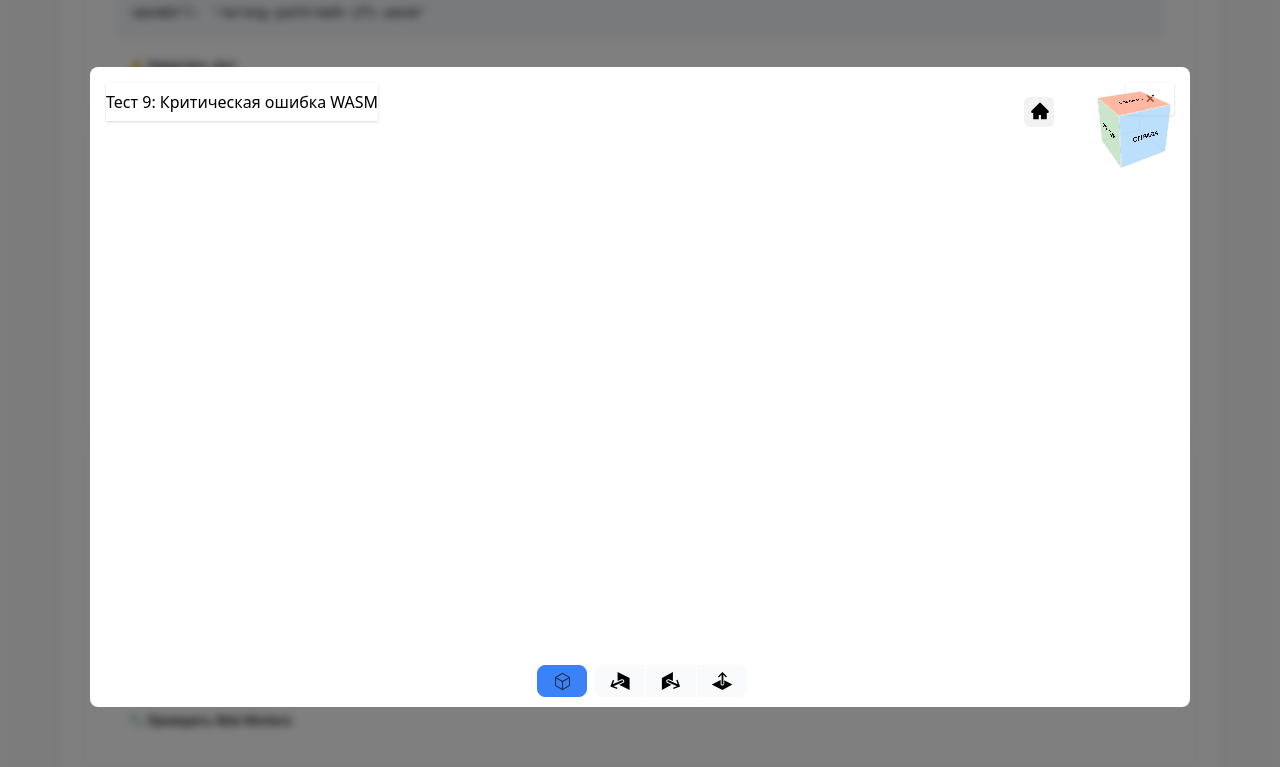
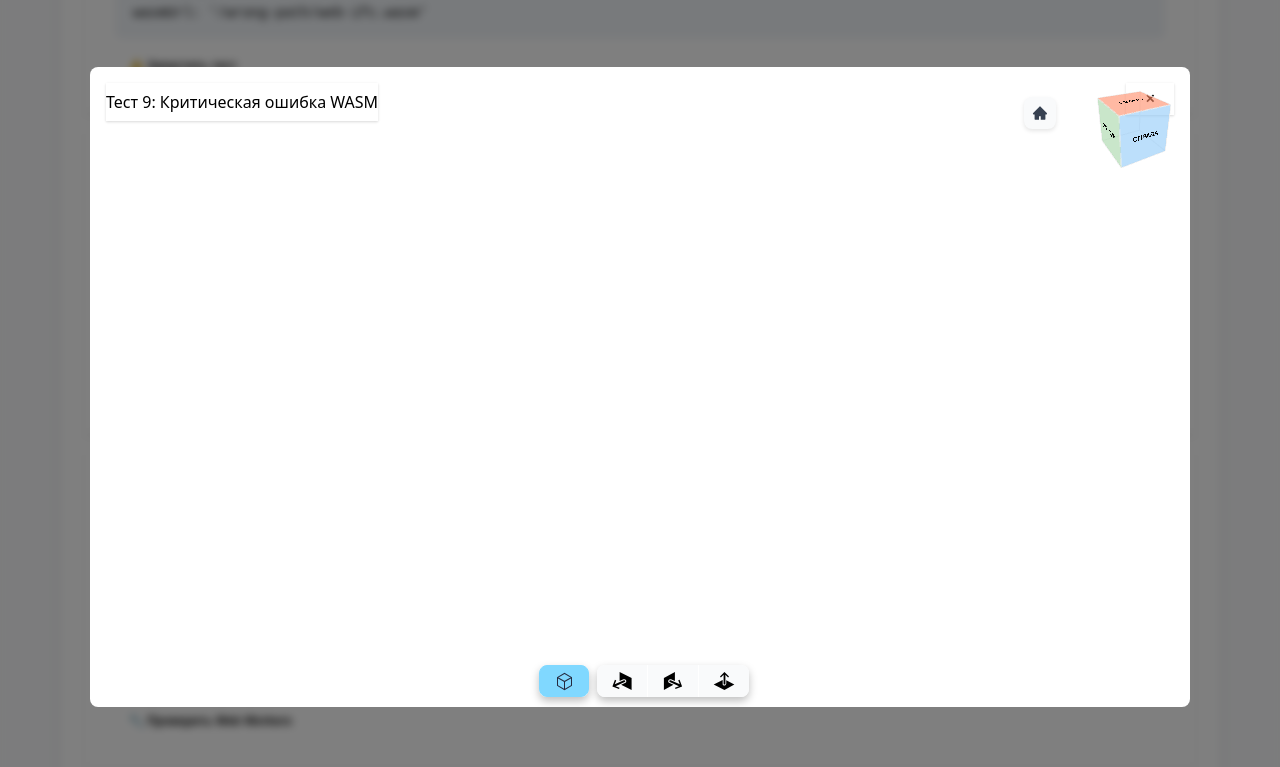
Before and after one commit to sequent-hub/ifc-viewer, a website built with Vite: page test.html in a window 1280 px wide. Both pictures are taken after a click on the button "💥 Запустить тест". Shown: the part 2926-3693 px from the top of the page. Built offline with nearby package versions, Linux system fonts and the light colour scheme; no server answers; what web-ifc would draw is missing.

Commit message:
настрока стилей кнопок

```diff
--- a/src/IfcViewer.js
+++ b/src/IfcViewer.js
@@ -13,18 +13,8 @@
 import { Viewer } from "./viewer/Viewer.js";
 import { IfcService } from "./ifc/IfcService.js";
 import { IfcTreeView } from "./ifc/IfcTreeView.js";
+import './style.css';
 
-// Загружаем стили при импорте IfcViewer
-if (typeof window !== 'undefined' && !document.querySelector('style[data-ifc-viewer]')) {
-  import('./style.css').then(() => {
-    // Добавляем маркер, что стили загружены
-    const style = document.createElement('style');
-    style.setAttribute('data-ifc-viewer', 'loaded');
-    document.head.appendChild(style);
-  }).catch(error => {
-    console.warn('IfcViewer: не удалось загрузить стили:', error.message);
-  });
-}
 
 export class IfcViewer {
   /**
@@ -315,7 +305,7 @@ export class IfcViewer {
             <div class="join">
               <button class="btn btn-sm join-item" id="ifcClipX" style="margin-right:2px"><svg xmlns="http://www.w3.org/2000/svg" width="24" height="24" class="MuiSvgIcon-root MuiSvgIcon-fontSizeLarge" focusable="false" viewBox="0 0 24 24" aria-hidden="true"><path d="M9.6 3v9.07l3.87-1.72a2 2 0 01.81-.17 2.08 2.08 0 011.77 3.09 1.09 1.09 0 01-.56.56l-4.36 1.94L21.6 21V9z"></path><path d="M4.74 15.33l9.14-4.07a1 1 0 011.32.51 1 1 0 01-.51 1.32l-9.14 4.07 4 1.52L9 20l-6.6-2.53 2.53-6.6 1.32.51z"></path></svg></button>
               <button class="btn btn-sm join-item" id="ifcClipZ" style="margin-right:2px"><svg xmlns="http://www.w3.org/2000/svg" width="24" height="24" class="MuiSvgIcon-root MuiSvgIcon-fontSizeLarge" focusable="false" viewBox="0 0 24 24" aria-hidden="true"><path d="M8 13.82a1.09 1.09 0 01-.56-.56 2.08 2.08 0 011.78-3.09 2 2 0 01.81.17l3.87 1.72V3l-11 6v12l9.54-5.2z"></path><path d="M17.24 11.37l1.32-.51 2.53 6.6L14.5 20l-.5-1.32 4-1.52-9.18-4.07a1 1 0 01-.51-1.32 1 1 0 011.32-.51l9.14 4.07z"></path></svg></button>
-              <button class="btn btn-sm join-item" id="ifcClipY" style="margin-right:2px"><svg xmlns="http://www.w3.org/2000/svg" width="24" height="24" class="MuiSvgIcon-root MuiSvgIcon-fontSizeLarge" focusable="false" viewBox="0 0 24 24" aria-hidden="true"><path d="M14.25 11.18v3.52A1.87 1.87 0 0111 15.88a1 1 0 01-.32-.72V11.1l-9 4.5L12.45 21l9.9-5.4z"></path><path d="M8.85 8.4L8 7.5 12.45 3 17 7.5l-.9.9-2.7-2.7v9a.9.9 0 01-.9.9.9.9 0 01-.9-.9v-9z"></path></svg></button>
+              <button class="btn btn-sm join-item" id="ifcClipY" style="margin-right:0px"><svg xmlns="http://www.w3.org/2000/svg" width="24" height="24" class="MuiSvgIcon-root MuiSvgIcon-fontSizeLarge" focusable="false" viewBox="0 0 24 24" aria-hidden="true"><path d="M14.25 11.18v3.52A1.87 1.87 0 0111 15.88a1 1 0 01-.32-.72V11.1l-9 4.5L12.45 21l9.9-5.4z"></path><path d="M8.85 8.4L8 7.5 12.45 3 17 7.5l-.9.9-2.7-2.7v9a.9.9 0 01-.9.9.9.9 0 01-.9-.9v-9z"></path></svg></button>
             </div>
 
           </div>
--- a/src/styles-local.css
+++ b/src/styles-local.css
@@ -16,8 +16,8 @@
 
 /* === CSS VARIABLES (THEME COLORS) === */
 .ifc-viewer-container {
-  --color-primary: #3b82f6;
-  --color-primary-hover: #2563eb;
+  --color-primary: #80D8FF;
+  --color-primary-hover: #80D8FF;
   --color-secondary: #64748b;
   --color-secondary-hover: #475569;
   --color-neutral: #374151;
@@ -412,3 +412,63 @@
 .text-orange-600 { color: #ea580c; }
 .text-gray-600 { color: #4b5563; }
 .text-gray-500 { color: #6b7280; }
+
+/* === TOOLBAR BUTTONS SHADOWS === */
+#ifcToolbar .join {
+  box-shadow: 0 4px 8px rgba(0, 0, 0, 0.25) !important;
+  transition: box-shadow 0.2s ease !important;
+
+}
+
+/* #ifcToolbar .btn:hover {
+  box-shadow: 0 6px 12px rgba(0, 0, 0, 0.3) !important;
+}
+
+#ifcToolbar .btn:active {
+  box-shadow: 0 2px 4px rgba(0, 0, 0, 0.2) !important;
+} */
+
+/* === HOME BUTTON === */
+.nav-cube-home-btn {
+  /* Позиционирование */
+  position: absolute;
+  z-index: 40;
+
+  /* Стили как у .btn .btn-sm */
+  display: inline-flex;
+  align-items: center;
+  justify-content: center;
+  border-radius: var(--border-radius);
+  height: 2rem;
+  min-height: 2rem;
+  width: 2rem;
+  padding: 0;
+  font-size: 0.75rem;
+  font-weight: 600;
+  text-decoration: none;
+  border: 1px solid transparent;
+  cursor: pointer;
+  user-select: none;
+  transition-property: color, background-color, border-color, box-shadow;
+  transition-timing-function: cubic-bezier(0.4, 0, 0.2, 1);
+  transition-duration: 200ms;
+  background-color: var(--color-base-200);
+  color: var(--color-neutral);
+  box-shadow: 0 2px 4px rgba(0, 0, 0, 0.1);
+}
+
+.nav-cube-home-btn:hover {
+  background-color: var(--color-base-300);
+  box-shadow: 0 4px 8px rgba(0, 0, 0, 0.15);
+}
+
+.nav-cube-home-btn:active {
+  background-color: var(--color-base-300);
+  box-shadow: 0 1px 2px rgba(0, 0, 0, 0.1);
+}
+
+.nav-cube-home-btn svg {
+  fill: currentColor;
+  width: 16px;
+  height: 16px;
+}
--- a/src/viewer/NavCube.js
+++ b/src/viewer/NavCube.js
@@ -90,21 +90,12 @@ export class NavCube {
     this.homeBtn = document.createElement('button');
     this.homeBtn.type = 'button';
     this.homeBtn.title = 'Home';
+    this.homeBtn.className = 'nav-cube-home-btn';
     this.homeBtn.innerHTML = `
-      <svg fill="#000000" width="20px" height="20px" viewBox="0 0 1024 1024" xmlns="http://www.w3.org/2000/svg" class="icon">
+      <svg viewBox="0 0 1024 1024" xmlns="http://www.w3.org/2000/svg" class="icon">
         <path d="M946.5 505L534.6 93.4a31.93 31.93 0 0 0-45.2 0L77.5 505c-12 12-18.8 28.3-18.8 45.3 0 35.3 28.7 64 64 64h43.4V908c0 17.7 14.3 32 32 32H448V716h112v224h265.9c17.7 0 32-14.3 32-32V614.3h43.4c17 0 33.3-6.7 45.3-18.8 24.9-25 24.9-65.5-.1-90.5z"/>
       </svg>
     `;
-    this.homeBtn.style.position = 'absolute';
-    this.homeBtn.style.zIndex = '40';
-    this.homeBtn.style.width = '30px';
-    this.homeBtn.style.height = '30px';
-    this.homeBtn.style.borderRadius = '6px';
-    this.homeBtn.style.border = '0px solid rgba(255,255,255,0.1)';
-    this.homeBtn.style.background = 'rgba(0, 0, 0, 0.05)';
-    this.homeBtn.style.color = '#fff';
-    this.homeBtn.style.cursor = 'pointer';
-    this.homeBtn.style.userSelect = 'none';
     // Позиция задаётся в renderOverlay относительно текущего размера
     this.homeBtn.addEventListener('click', () => { try { this.onHome && this.onHome(); } catch(_) {} });
     try { this.container.appendChild(this.homeBtn); } catch(_) {}
```
